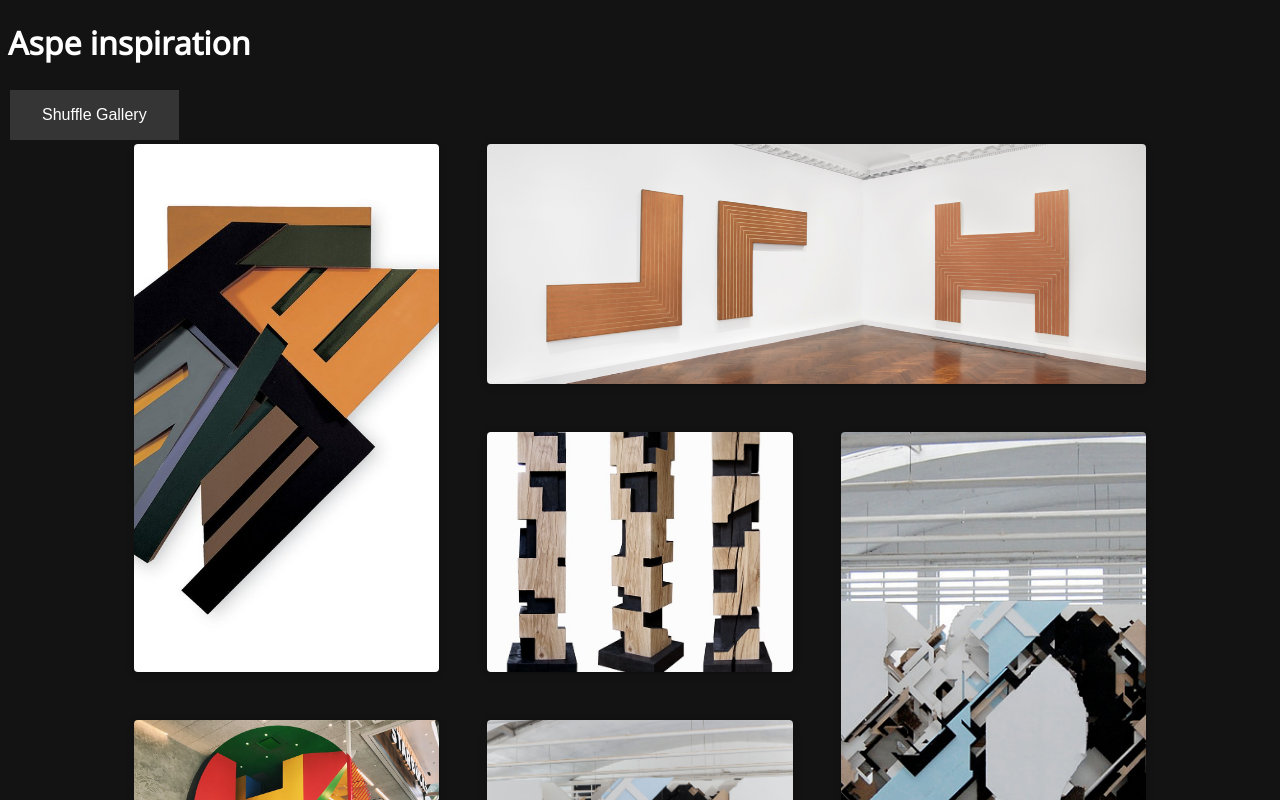
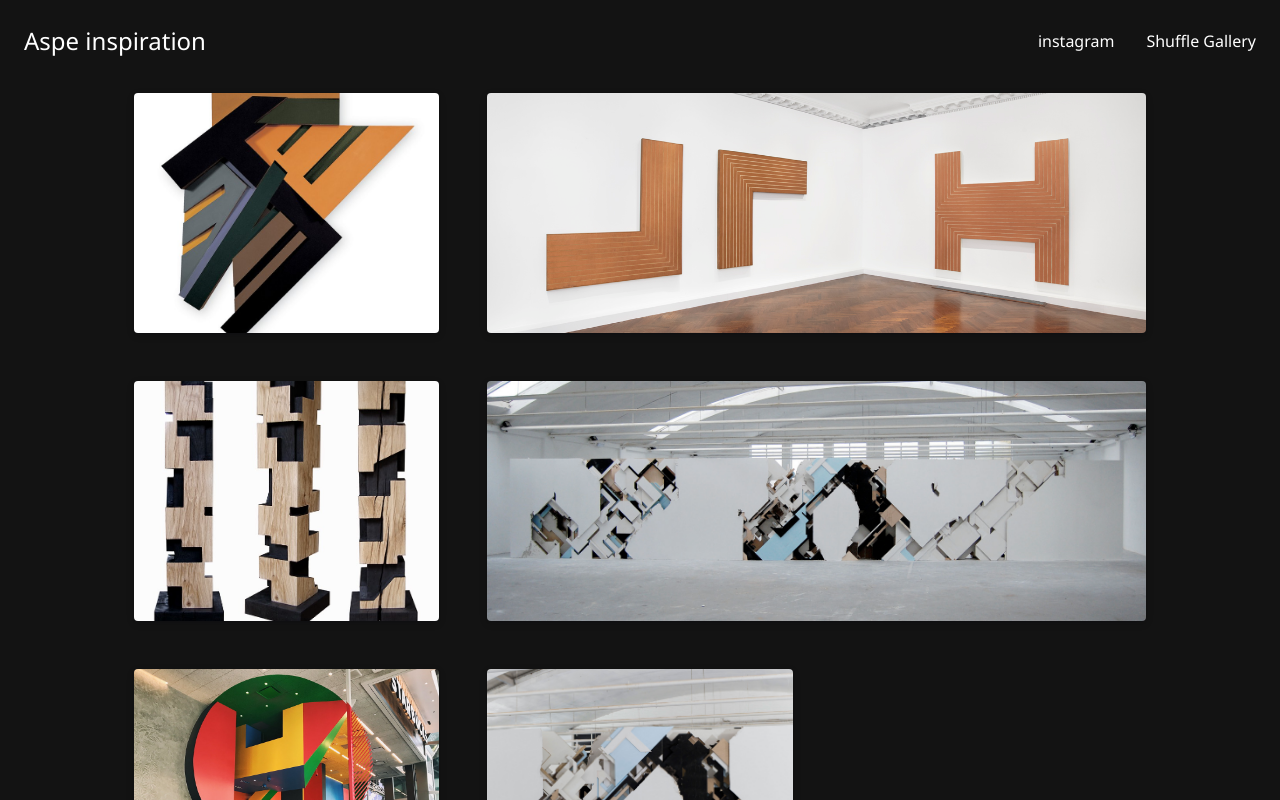
Before and after one commit to pichotg/aspeinspiratio, a Next.js app: page / in a window 1280 px wide. Shown: the top 800 px of the page. Built offline with nearby package versions, Linux system fonts and the light colour scheme.

Commit message:
add : navbar

```diff
--- a/components/PhotoGalery.js
+++ b/components/PhotoGalery.js
@@ -1,43 +1,31 @@
-import React, { Component, useState } from "react";
+import { useState } from "react";
 
-class PhotoGalery extends Component {
-  constructor(props) {
-    super(props);
-    this.state = {
-      photos: this.props.photos,
-    };
-    this.shufflePhoto = this.handleshuffle.bind(this);
-  }
-
-  handleshuffle() {
-    this.setState((state) => ({
-      photos: this.props.photos.sort(() => Math.random() - 0.5),
-    }));
-  }
-
-  render() {
+export const PhotoGalery = (props) => {
+  const [photos, setPhotos] = useState(props.photos);
+  const shuffle = () => setPhotos([...photos].sort(() => Math.random() - 0.5));
   return (
     <div>
-        <button onClick={this.shufflePhoto}>Shuffle Gallery</button>
+      <button onClick={shuffle}>Shuffle Gallery</button>
       <div className="photo-grid">
-          {this.state.photos.map((photo, idx) => (
-            <Photo photo={photo} idx={idx} />
+        {photos.map((photo, idx) => (
+          <Photo photo={photo} key={idx} />
         ))}
       </div>
     </div>
   );
-  }
-}
+};
 
 const Photo = (props) => {
   const [isOpen, setisOpen] = useState("none");
   return (
+    <>
       <div
         className={"card " + props.photo.shape}
         style={{ backgroundImage: `url('${props.photo.src}')` }}
         onClick={() => setisOpen("block")}
       >
         <div className="description">{props.photo.author}</div>
+      </div>
       <div
         style={{ display: isOpen }}
         className="modal"
@@ -46,8 +34,6 @@ const Photo = (props) => {
         <span className="close">&times;</span>
         <img className="modal-content" src={props.photo.src}></img>
       </div>
-    </div>
+    </>
   );
 };
-
-export default PhotoGalery;
--- a/pages/index.js
+++ b/pages/index.js
@@ -1,15 +1,51 @@
 import { photos } from "../photos";
-import PhotoGalery from "../components/PhotoGalery";
+import { useState } from "react";
 
-const Home = () => (
-  <div className="container">
-    <main>
-      <h1>Aspe inspiration</h1>
+const Home = () => {
+  const [photosList, setPhotos] = useState(photos);
+  const shuffle = () =>
+    setPhotos([...photosList].sort(() => Math.random() - 0.5));
+  return (
+    <div className="container">
+      <header className="navbar">
+        <div className="navbar__title navbar__item">Aspe inspiration</div>
+        <div className="navbar__item">instagram</div>
+        <div onClick={shuffle} className="navbar__item">
+          Shuffle Gallery
+        </div>
+      </header>
+      <div>
+        <div className="photo-grid">
+          {photosList.map((photo, idx) => (
+            <Photo photo={photo} key={idx} />
+          ))}
+        </div>
+      </div>
+    </div>
+  );
+};
 
-      <PhotoGalery photos={photos} />
-    </main>
-
-  </div>
-);
+const Photo = (props) => {
+  const [isOpen, setisOpen] = useState("none");
+  return (
+    <>
+      <div
+        className={"card " + props.photo.shape}
+        style={{ backgroundImage: `url('${props.photo.src}')` }}
+        onClick={() => setisOpen("block")}
+      >
+        <div className="description">{props.photo.author}</div>
+      </div>
+      <div
+        style={{ display: isOpen }}
+        className="modal"
+        onClick={() => setisOpen("none")}
+      >
+        <span className="close">&times;</span>
+        <img className="modal-content" src={props.photo.src}></img>
+      </div>
+    </>
+  );
+};
 
 export default Home;
--- a/photos.js
+++ b/photos.js
@@ -2,7 +2,6 @@ export const photos = [
   {
     src: "/images/tumbler01.jpg",
     author: "Raphael Zarka",
-    shape : "tall"
   },
   {
     src: "/images/tumbler02.jpg",
@@ -16,7 +15,7 @@ export const photos = [
   {
     src: "/images/tumbler04.jpg",
     author: "Raphael Zarka",
-    shape : "tall"
+    shape : "wide"
   },
   {
     src: "/images/tumbler05.jpg",
@@ -29,6 +28,7 @@ export const photos = [
   {
     src: "/images/tumbler07.jpg",
     author: "Raphael Zarka",
+    shape : "wide"
   },
   {
     src: "/images/tumbler08.jpg",
@@ -49,5 +49,80 @@ export const photos = [
   {
     src: "/images/tumbler12.png",
     author: "Raphael Zarka",
-  }
+  },
+  {
+    src: "/images/tumbler13.png",
+    author: "Raphael Zarka",
+  },
+  {
+    src: "/images/tumbler14.png",
+    author: "Raphael Zarka",
+  },
+  {
+    src: "/images/tumbler15.png",
+    author: "Raphael Zarka",
+    shape : "tall"
+  },
+  {
+    src: "/images/tumbler16.png",
+    author: "Raphael Zarka",
+  },
+  {
+    src: "/images/tumbler17.png",
+    author: "Raphael Zarka",
+    shape : "tall"
+  },
+  {
+    src: "/images/tumbler18.png",
+    author: "Raphael Zarka",
+    shape : "tall"
+  },
+  {
+    src: "/images/tumbler19.jpg",
+    author: "Raphael Zarka",
+  },
+  {
+    src: "/images/tumbler20.jpg",
+    author: "Raphael Zarka",
+    shape : "tall"
+  },
+  {
+    src: "/images/tumbler21.jpg",
+    author: "Raphael Zarka",
+  },
+  {
+    src: "/images/tumbler22.jpg",
+    author: "Raphael Zarka",
+    shape : "tall"
+  },
+  {
+    src: "/images/tumbler23.jpg",
+    author: "Raphael Zarka",
+    shape : "wide"
+  },
+  {
+    src: "/images/tumbler24.jpg",
+    author: "Raphael Zarka",
+  },
+  {
+    src: "/images/tumbler25.jpg",
+    author: "Raphael Zarka",
+  },
+  {
+    src: "/images/tumbler26.jpg",
+    author: "Raphael Zarka",
+    shape : "tall"
+  },
+  {
+    src: "/images/tumbler27.jpg",
+    author: "Raphael Zarka",
+  },
+  {
+    src: "/images/tumbler28.jpg",
+    author: "Raphael Zarka",
+  },
+  {
+    src: "/images/tumbler29.jpg",
+    author: "Raphael Zarka",
+  },
 ];
--- a/style.css
+++ b/style.css
@@ -15,21 +15,10 @@ body {
 
   margin-right: 10%;
   margin-left: 10%;
+
+  margin-top: 20px;
 }
 
-button {
-  background-color: #353535; /* Green */
-  border: none;
-  color: white;
-  padding: 16px 32px;
-  text-align: center;
-  text-decoration: none;
-  display: inline-block;
-  font-size: 16px;
-  margin: 4px 2px;
-  transition-duration: 0.4s;
-  cursor: pointer;
-}
 
 .card {
   display: flex;
@@ -104,6 +93,7 @@ button {
   overflow: auto; /* Enable scroll if needed */
   background-color: rgb(0,0,0); /* Fallback color */
   background-color: rgba(0,0,0,0.9); /* Black w/ opacity */
+  cursor: pointer;
 }
 
 /* Modal Content (Image) */
@@ -156,8 +146,27 @@ button {
 }
 
 /* 100% Image Width on Smaller Screens */
-@media only screen and (max-width: 700px){
+@media only screen and (max-width: 600px){
   .modal-content {
     width: 100%;
   }
 }
+
+.navbar {
+  display: flex;
+  align-items: center;
+  color: white;
+}
+
+.navbar__title {
+  margin-right: auto;
+  font-size: 150%;
+  padding: 12px 16px;
+}
+
+.navbar__item {
+  padding: 16px 16px;
+  cursor: pointer;
+  vertical-align: middle;
+  text-decoration: none;
+}
```
Lines whose indentation alone changed are shown as unchanged.
